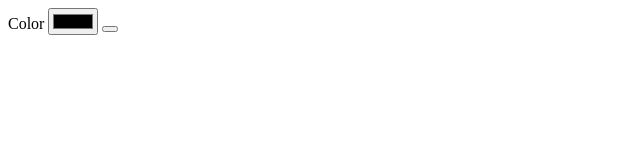
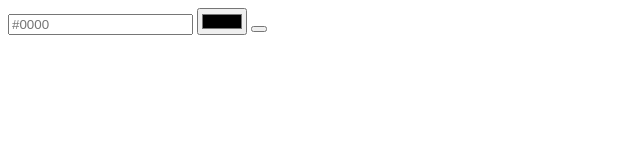
Before and after one commit to Ralatcode/color-picker, a plain HTML site: page index.html in a window 1280 px wide. Shown: the whole page, without its empty margins (0-640 px from the left). Drawn offline with Linux system fonts and the light colour scheme.

Commit message:
removed lebel and replaced it with placeholder for text input

```diff
--- a/index.html
+++ b/index.html
@@ -9,7 +9,7 @@
 <body>
 
     <div class="color-container">
-        <label for="color-picker">Color</label>
+        <input type="text" placeholder="#0000">
         <input type="color" name="color-picker" id="color-picker">
         <button class="color-btn"></button>
     </div>
```
